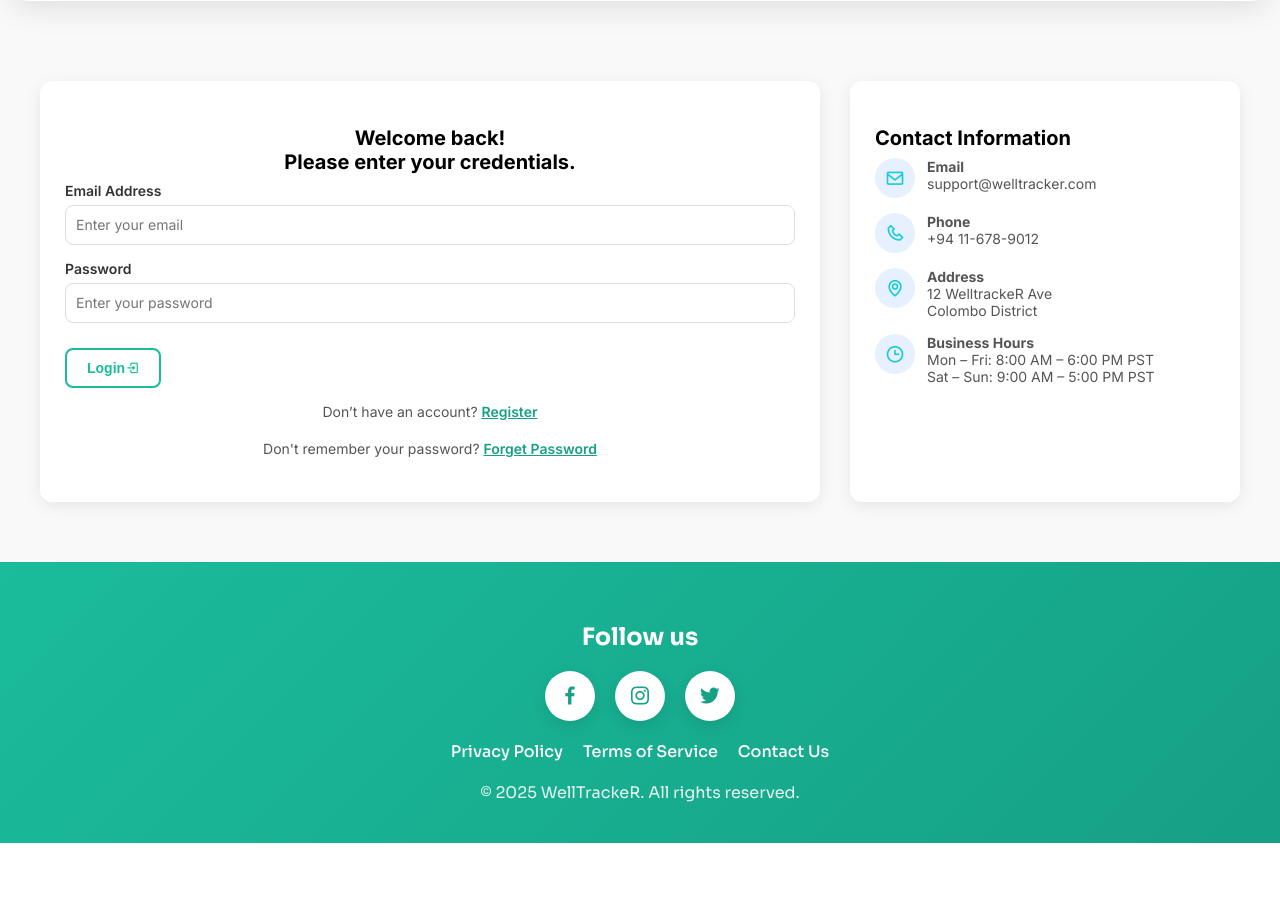
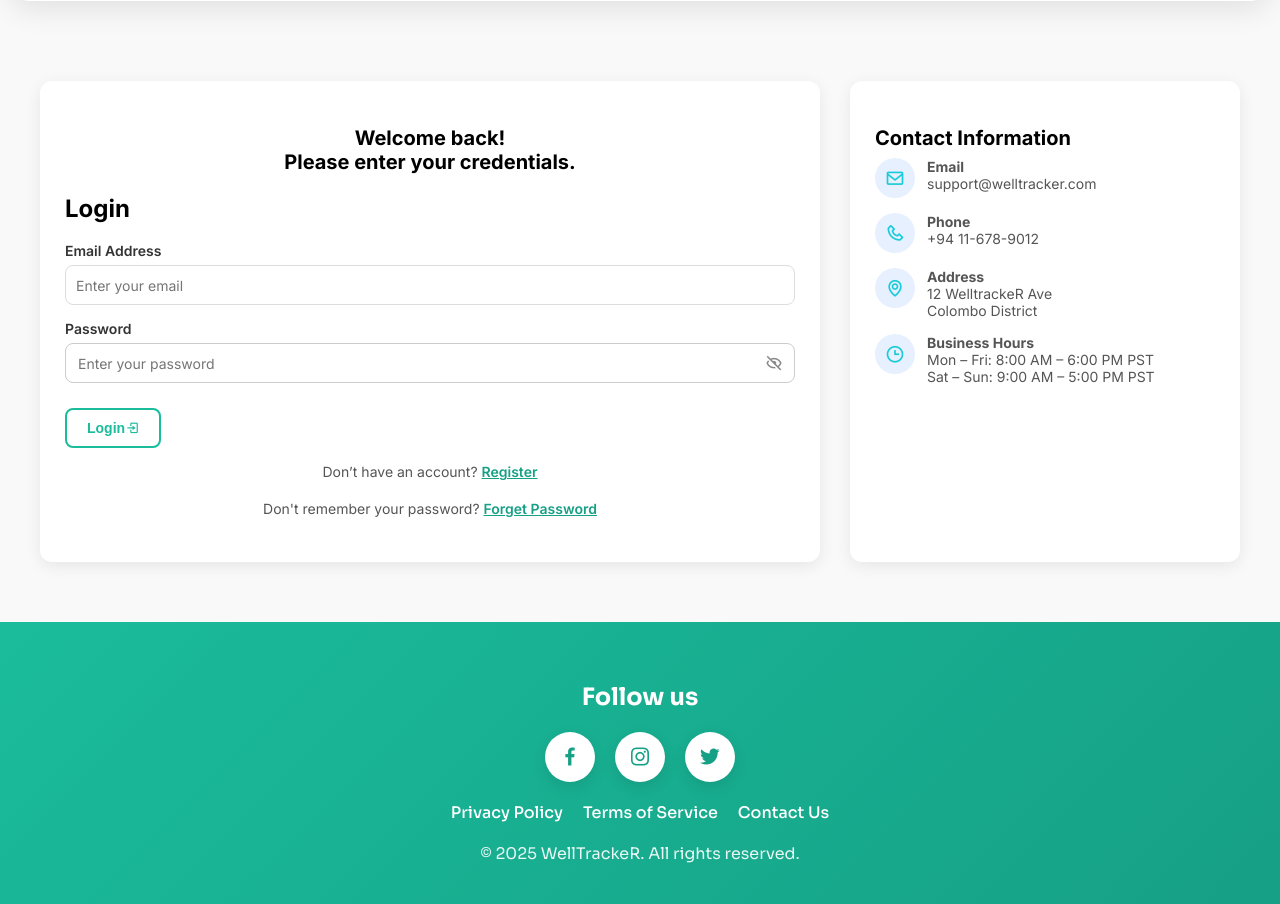
Before and after one commit to sankajithdjinasena/WelltackerR, a PHP site: page /login.html in a window 1280 px wide. Shown: the part 381-1285 px from the top of the page. Before the commit the page ends 1224 px from the top, so only its background shows below. Run offline with PHP 8.4, Linux system fonts and the light colour scheme.

Commit message:
Password viewer

```diff
--- a/about.html
+++ b/about.html
@@ -4,7 +4,7 @@
 <head>
     <meta charset="UTF-8">
     <meta name="viewport" content="width=device-width, initial-scale=1.0">
-    <title>WellTrackeR</title>
+    <title>WellTrackeR | About</title>
     <link rel="icon" type="image/png" href="image/Logo_R.png">
     <link rel="stylesheet" href="css/style.css">
     <link href='https://unpkg.com/boxicons@2.1.4/css/boxicons.min.css' rel='stylesheet'>
--- a/contact.html
+++ b/contact.html
@@ -4,7 +4,7 @@
 <head>
     <meta charset="UTF-8">
     <meta name="viewport" content="width=device-width, initial-scale=1.0">
-    <title>WellTrackeR</title>
+    <title>WellTrackeR | Contact</title>
     <link rel="icon" type="image/png" href="image/Logo_R.png">
     <link rel="stylesheet" href="css/style.css">
     <link href='https://unpkg.com/boxicons@2.1.4/css/boxicons.min.css' rel='stylesheet'>
--- a/css/login.css
+++ b/css/login.css
@@ -443,6 +443,34 @@ textarea {
     color: red;
 }
 
+.password-wrapper {
+    position: relative;
+    width: 100%;
+}
+
+.password-wrapper input {
+    width: 100%;
+    padding: 10px 40px 10px 12px; /* space on the right for icon */
+    border: 1px solid #ccc;
+    border-radius: 8px;
+    font-size: 14px;
+    outline: none;
+}
+
+.password-wrapper i {
+    position: absolute;
+    right: 12px;
+    top: 68%;
+    transform: translateY(-50%);
+    font-size: 18px;
+    color: #888;
+    cursor: pointer;
+    transition: color 0.2s;
+}
+
+.password-wrapper i:hover {
+    color: #1abc9c;
+}
 
 .contact-item {
     display: flex;
--- a/css/style.css
+++ b/css/style.css
@@ -904,7 +904,7 @@ footer p {
 }
 
 .contact-feature-card h4 {
-    font-size: 1.2rem;
+    font-size: 1rem;
     margin-bottom: 10px;
     color: #03b5d4;
 }
--- /dev/null
+++ b/js/password.js
@@ -0,0 +1,9 @@
+const passwordInput = document.getElementById("passwordInput");
+const togglePassword = document.getElementById("togglePassword");
+
+togglePassword.addEventListener("click", () => {
+    const isPassword = passwordInput.type === "password";
+    passwordInput.type = isPassword ? "text" : "password";
+    togglePassword.classList.toggle("bx-show");
+    togglePassword.classList.toggle("bx-hide");
+});
--- a/js/script.js
+++ b/js/script.js
@@ -83,3 +83,25 @@ password.addEventListener("input", () => {
       break;
   }
 });
+
+const strengthText_confirm = document.getElementById("strengthText-confirm");
+const confirmPassword = document.getElementById('confirm-password');
+const submitBtn = document.getElementById('submitBtn');
+
+function checkPasswordMatch() {
+    if (confirmPassword.value === "") {
+        strengthText_confirm.textContent = "";
+        return false;
+    } else if (password.value === confirmPassword.value) {
+        strengthText_confirm.style.color = "green";
+        strengthText_confirm.textContent = "Passwords match";
+        return true;
+    } else {
+        strengthText_confirm.style.color = "red";
+        strengthText_confirm.textContent = "Passwords do not match";
+        return false;
+    }
+}
+
+password.addEventListener('input', checkPasswordMatch);
+confirmPassword.addEventListener('input', checkPasswordMatch);
--- a/login.html
+++ b/login.html
@@ -51,15 +51,20 @@
                 <h3><b>
                         <center>Welcome back! <br>Please enter your credentials.</center>
                     </b></h3>
-                <form id="loginForm">
+                <form id="loginForm" class="login-form">
+    <h2 class="login-title">Login</h2>
+
     <div class="login-form-group">
-                        <label>Email Address</label>
+        <label for="emailInput">Email Address</label>
         <input type="email" id="emailInput" placeholder="Enter your email" required>
     </div>
-                    <div class="login-form-group">
-                        <label>Password</label>
+
+    <div class="login-form-group password-wrapper">
+        <label for="passwordInput">Password</label>
         <input type="password" id="passwordInput" placeholder="Enter your password" required>
+        <i class="bx bx-hide" id="togglePassword"></i>
     </div>
+
     <button type="submit" class="login-submit-btn">
         Login <i class="bx bx-log-in"></i>
     </button>
@@ -140,5 +145,6 @@
 </body>
 <script src="js/script.js"></script>
 <script src="js/test.js"></script>
+<script src="js/password.js"></script>
 
 </html>
```
Also changed, not shown: register.html (+10 -8 lines), js/register.js (added). Lines whose indentation alone changed are shown as unchanged.
